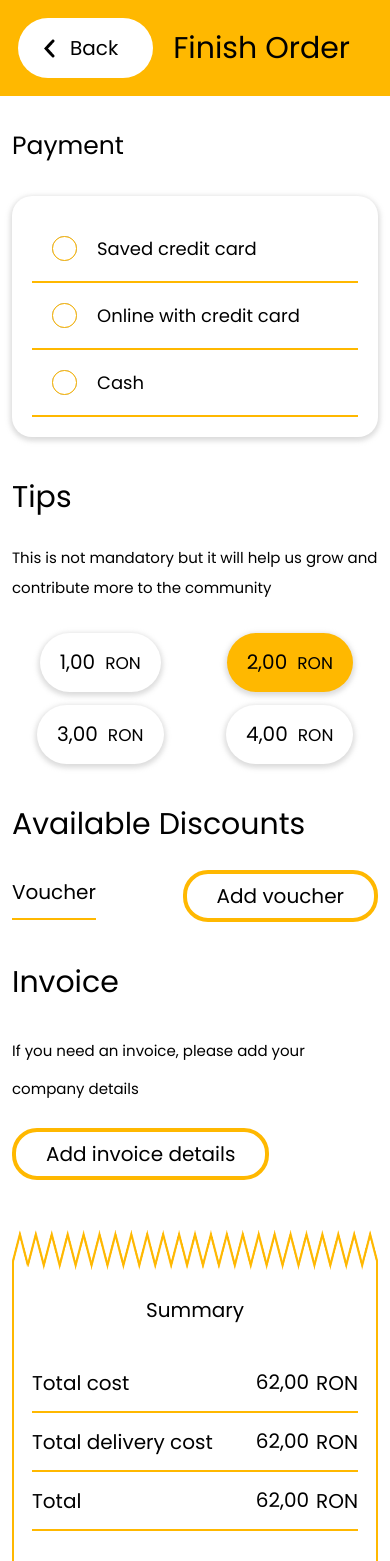
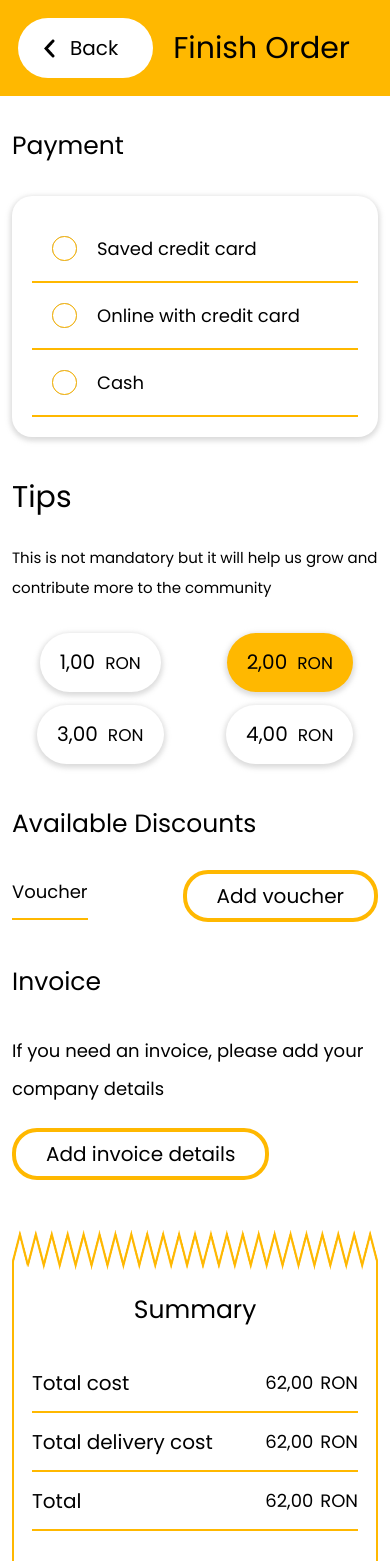
Before and after one commit to SuperDev0109/adhocAppBeta, a React (Create React App) app: page /finishorder in a window 390 px wide. Shown: the top 1561 px of the page. Built offline with nearby package versions, Linux system fonts and the light colour scheme.

Commit message:
logo fix

```diff
--- a/src/components/SummaryCost.scss
+++ b/src/components/SummaryCost.scss
@@ -38,10 +38,10 @@
             color: #000000;
         }
         .total1BigSize {
-            font-size: 40px;
+            font-size: 30px;
         }
         .total2BigSize {
-            font-size: 30px;
+            font-size: 25px;
         }
     }
 }
@@ -52,7 +52,7 @@
         border-bottom: 2px solid #FFB800;
 
         .panel1 {
-            font-size: 25px;
+            font-size: 20px;
         }
 
         .panel2 {
@@ -62,16 +62,16 @@
             gap: 10px;
 
             .title1 {
-                font-size: 25px;
+                font-size: 20px;
             }
             .title2 {
                 font-size: 20px;
             }
             .total1BigSize {
-                font-size: 30px;
+                font-size: 20px;
             }
             .total2BigSize {
-                font-size: 25px;
+                font-size: 20px;
             }
         }
     }
@@ -93,16 +93,16 @@
             gap: 7px;
 
             .title1 {
-                font-size: 20px;
+                font-size: 18px;
             }
             .title2 {
-                font-size: 20px;
+                font-size: 18px;
             }
             .total1BigSize {
-                font-size: 20px;
+                font-size: 18px;
             }
             .total2BigSize {
-                font-size: 20px;
+                font-size: 18px;
             }
         }
     }
--- a/src/sections/finishOrder/FinishDiscount.scss
+++ b/src/sections/finishOrder/FinishDiscount.scss
@@ -35,7 +35,7 @@
         padding-top: 50px;
 
         .title1 {
-            font-size: 30px;
+            font-size: 25px;
         }
 
         .box {
@@ -57,14 +57,14 @@
         padding-top: 30px;
 
         .title1 {
-            font-size: 30px;
+            font-size: 25px;
         }
 
         .box {
             margin-top: 16px;
 
             .voucherTitle {
-                font-size: 20px;
+                font-size: 18px;
                 padding-bottom: 7px;
                 border-bottom: 2px solid #FFB800;
             }
--- a/src/sections/finishOrder/FinishInvoice.scss
+++ b/src/sections/finishOrder/FinishInvoice.scss
@@ -35,7 +35,7 @@
         gap: 10px;
 
         .title1 {
-            font-size: 35px;
+            font-size: 25px;
         }
 
         .title2 {
@@ -52,11 +52,11 @@
         gap: 4px;
 
         .title1 {
-            font-size: 30px;
+            font-size: 25px;
         }
 
         .title2 {
-            font-size: 15px;
+            font-size: 18px;
         }
     }
 }
--- a/src/sections/order/OrderComplete.scss
+++ b/src/sections/order/OrderComplete.scss
@@ -17,7 +17,7 @@
 @media only screen and (max-width: 991px) {
     .orderCompleteSection {
         .title {
-            font-size: 35px;
+            font-size: 25px;
         }
     }
 }
--- a/src/sections/order/OrderSummary.scss
+++ b/src/sections/order/OrderSummary.scss
@@ -59,7 +59,7 @@
         padding: 50px 20px;
 
         .title1 {
-            font-size: 20px;
+            font-size: 25px;
             text-align: center;
         }
 
```
